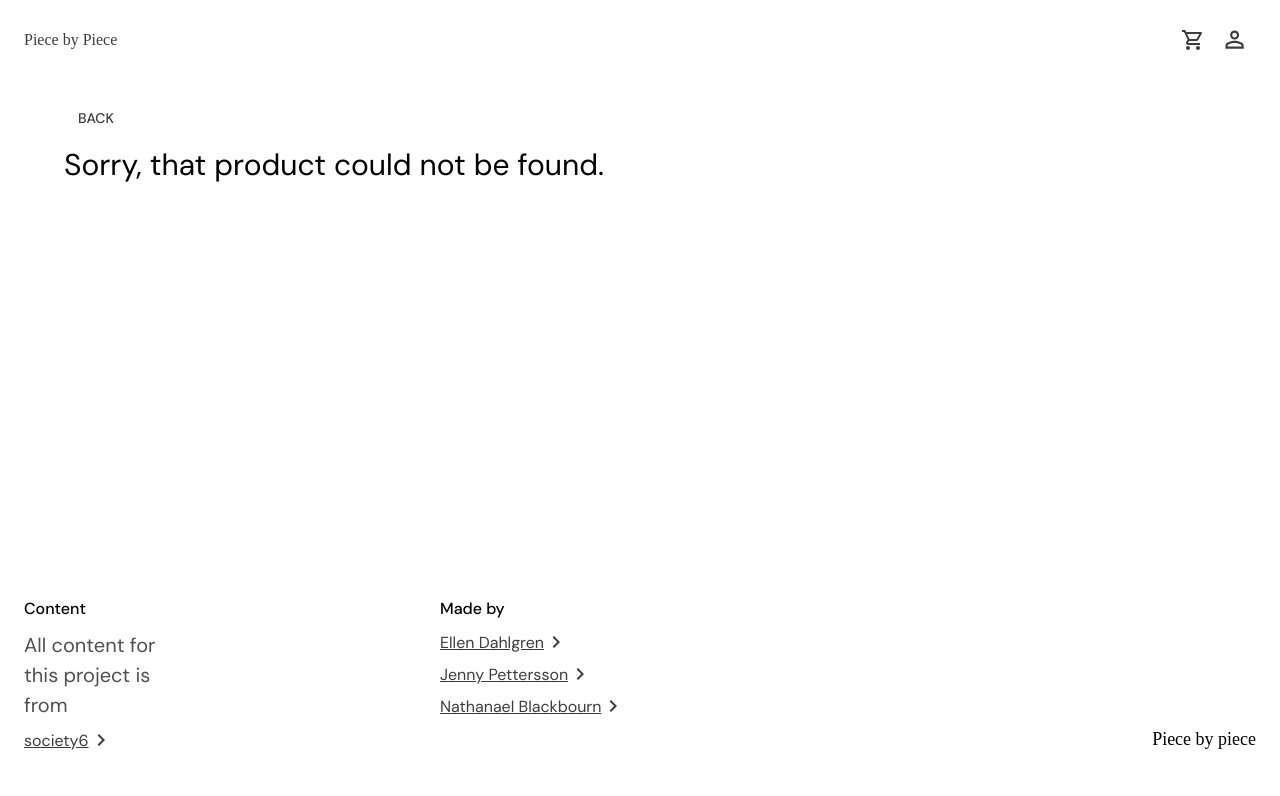
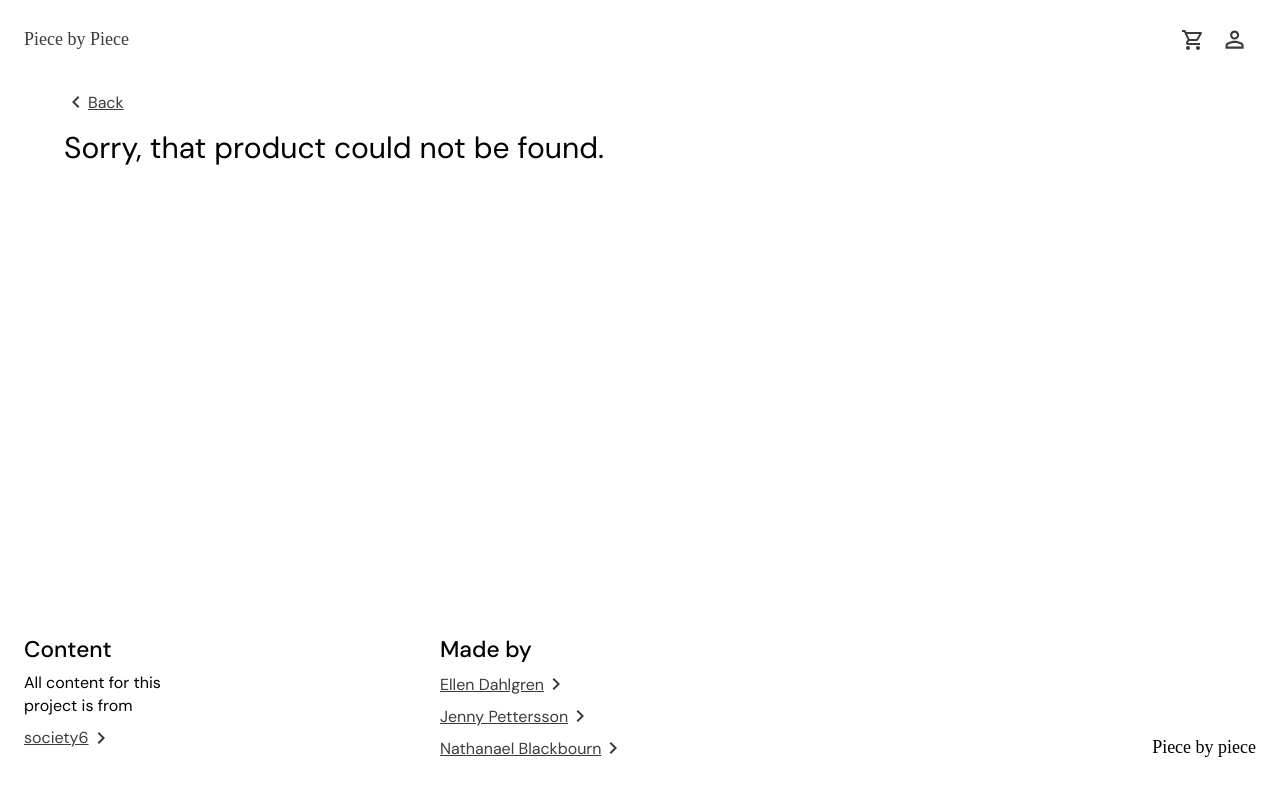
Before and after one commit to jesnagbg/react-webshop-ts-jenny-ellen-nat, a React (Vite) app: page /product/1 in a window 1280 px wide. Shown: the top 796 px of the page. Built offline with nearby package versions, Linux system fonts and the light colour scheme.

Commit message:
small style changes, mostly change type of heading to get the right font size

```diff
--- a/src/components/AdminCard.tsx
+++ b/src/components/AdminCard.tsx
@@ -5,7 +5,7 @@ import {
   CardContent,
   CardMedia,
   IconButton,
-  Typography
+  Typography,
 } from '@mui/material';
 import { useRef, useState } from 'react';
 import { Link } from 'react-router-dom';
@@ -48,7 +48,7 @@ export default function AdminCard({ product }: Props) {
       <Box sx={styledBox}>
         <CardContent sx={styledCardContent}>
           <Typography
-            variant="h5"
+            variant="h4"
             data-cy="product-title"
           >
             {title}
@@ -80,7 +80,12 @@ export default function AdminCard({ product }: Props) {
           data-cy="admin-edit-product"
           style={styledLink}
         >
-          <Typography sx={styledLink}>Edit</Typography>
+          <Typography
+            variant="h6"
+            sx={styledLink}
+          >
+            Edit
+          </Typography>
         </Link>
       </Box>
     </Card>
@@ -98,6 +103,9 @@ const styledCardMedia = {
 
 const styledCardContent = {
   padding: '0 1rem',
+  display: 'flex',
+  flexDirection: 'column',
+  gap: '10px',
 };
 
 const styledBox = {
@@ -129,7 +137,5 @@ const rightContainer = {
 const styledLink = {
   textDecorationColor: theme.palette.primary.main,
   color: theme.palette.primary.main,
-  display: 'flex',
-  alignItems: 'center',
   fontFamily: 'DM Sans',
 };
--- a/src/components/AdminProductForm.tsx
+++ b/src/components/AdminProductForm.tsx
@@ -1,5 +1,11 @@
 import {
-  Box, Dialog, DialogActions, DialogContent, DialogTitle, FormHelperTextProps, TextField
+  Box,
+  Dialog,
+  DialogActions,
+  DialogContent,
+  DialogTitle,
+  FormHelperTextProps,
+  TextField,
 } from '@mui/material';
 import { useFormik } from 'formik';
 import { useNavigate, useParams } from 'react-router-dom';
@@ -22,7 +28,7 @@ const validationSchema = yup.object({
     .string()
     .min(2, 'Title must be at least two characters')
     .required('Title required'),
-    image: yup
+  image: yup
     .string()
     .url('Image must be a valid URL')
     .required('Image required'),
@@ -116,7 +122,9 @@ export default function AdminProductForm({
         maxWidth="sm"
         fullWidth
       >
-        <DialogTitle>{isEdit ? 'Edit item' : 'Add new item'}</DialogTitle>
+        <DialogTitle variant="h4">
+          {isEdit ? 'Edit item' : 'Add new item'}
+        </DialogTitle>
         <DialogContent>
           <Box
             component="form"
--- a/src/components/CheckoutCard.tsx
+++ b/src/components/CheckoutCard.tsx
@@ -42,7 +42,7 @@ export default function CheckoutCard({ item, readonly }: Props) {
         <CardContent sx={styledCardContent}>
           <Typography
             data-cy="product-title"
-            variant="h5"
+            variant="h4"
           >
             {item.title}
           </Typography>
--- a/src/components/Footer.tsx
+++ b/src/components/Footer.tsx
@@ -19,9 +19,9 @@ export default function Footer() {
             xl={4}
             sx={styledGridBox}
           >
-            <Typography variant="h6">Content</Typography>
+            <Typography variant="h4">Content</Typography>
             <Typography
-              variant="body1"
+              variant="body2"
               sx={styledParagraph}
             >
               All content for this project is from
@@ -43,7 +43,7 @@ export default function Footer() {
             xl={4}
             sx={styledGridBox}
           >
-            <Typography variant="h6">Made by</Typography>
+            <Typography variant="h4">Made by</Typography>
             <Link
               href="https://github.com/ellensofia"
               sx={styledLink}
@@ -98,6 +98,7 @@ const styledLink = {
 
 const styledParagraph = {
   maxWidth: '150px',
+  fontSize: '16px',
 };
 
 const styledGridBox = {
@@ -110,8 +111,8 @@ const styledGridBox = {
 };
 
 const styledContainer = {
-  paddingBottom: '3rem',
-  paddingTop: '3rem',
+  paddingBottom: '2.5rem',
+  paddingTop: '2.5rem',
 };
 
 const styledLogo = {
--- a/src/components/Header.tsx
+++ b/src/components/Header.tsx
@@ -46,7 +46,7 @@ export default function Header() {
           sx={styledLink}
         >
           <Typography
-            variant="h6"
+            variant="h5"
             sx={styledLogo}
           >
             Piece by Piece
--- a/src/components/ProductDescription.tsx
+++ b/src/components/ProductDescription.tsx
@@ -12,7 +12,7 @@ export default function ProductDescription({
     <Box>
       <Box sx={styledHeadings}>
         <Typography
-          variant="h4"
+          variant="h3"
           data-cy="product-title"
         >
           {title}
@@ -37,6 +37,5 @@ const styledHeadings = {
 };
 
 const styledParagraph = {
-  fontSize: '20px',
   marginBottom: '1.2rem',
 };
--- a/src/components/StartCard.tsx
+++ b/src/components/StartCard.tsx
@@ -6,7 +6,7 @@ import {
   CardMedia,
   Grid,
   IconButton,
-  Typography
+  Typography,
 } from '@mui/material';
 import { useState } from 'react';
 import { useNavigate } from 'react-router';
@@ -74,7 +74,7 @@ export default function StartCard({ product }: Props) {
             sx={linkedBoxStyling}
           >
             <Typography
-              variant="h5"
+              variant="h6"
               sx={titleStyling}
               data-cy="product-title"
             >
@@ -135,7 +135,6 @@ const shoppingButton = {
 const titleStyling = {
   fontFamily: theme.typography.fontFamily,
   fontWeight: 500,
-  fontSize: theme.typography.body1.fontSize,
 };
 
 const priceStyling = {
--- a/src/pages/Confirmation.tsx
+++ b/src/pages/Confirmation.tsx
@@ -33,7 +33,7 @@ export default function Confirmation() {
             Thank you for your order!
           </Typography>
           <Typography
-            variant="body2"
+            variant="body1"
             sx={styledType}
           >
             Dear {order.deliveryAddress.name}, thank you for your order! We are
@@ -48,7 +48,12 @@ export default function Confirmation() {
           xs={12}
           md={6}
         >
-          <Typography variant="h4">Order #{order.id}</Typography>
+          <Typography
+            sx={styledOrderTitle}
+            variant="h4"
+          >
+            Order #{order.id}
+          </Typography>
           <Divider />
           {order.cart.map((item) => {
             return (
@@ -124,3 +129,7 @@ const styledButton = {
   marginTop: '2rem',
   border: '1px solid black',
 };
+
+const styledOrderTitle = {
+  marginBottom: '1rem',
+};
--- a/src/pages/Product.tsx
+++ b/src/pages/Product.tsx
@@ -1,10 +1,12 @@
-import { Box, Button, Container, Grid, Typography } from '@mui/material';
+import KeyboardArrowLeft from '@mui/icons-material/KeyboardArrowLeft';
+import { Box, Container, Grid, Link, Typography } from '@mui/material';
 import { Fragment } from 'react';
-import { useNavigate, useParams } from 'react-router-dom';
+import { Link as RouterLink, useNavigate, useParams } from 'react-router-dom';
 import ProductAdd from '../components/ProductAdd';
 import ProductDescription from '../components/ProductDescription';
 import ProductGallery from '../components/ProductGallery';
 import { useProducts } from '../contexts/ProductsContext';
+import { theme } from '../theme';
 
 export default function Product() {
   const { id } = useParams<{ id: string }>();
@@ -17,12 +19,14 @@ export default function Product() {
       maxWidth={'lg'}
       sx={styledContainer}
     >
-      <Button
-        sx={styledButton}
-        onClick={() => navigate(-1)}
+      <Link
+        component={RouterLink}
+        sx={StyledLink}
+        to="/"
       >
+        <KeyboardArrowLeft />
         Back
-      </Button>
+      </Link>
       {product ? (
         <Fragment>
           <Grid
@@ -58,13 +62,9 @@ export default function Product() {
 }
 
 const styledContainer = {
-  marginTop: '100px',
+  marginTop: '90px',
   position: 'relative',
   maxWidth: '1200px',
-};
-
-const styledButton = {
-  margin: '0 0 10px 0',
 };
 
 const styledAddProducts = {
@@ -78,3 +78,12 @@ const styledAddProducts = {
     bottom: 0,
   },
 };
+
+const StyledLink = {
+  display: 'flex',
+  fontFamily: theme.typography.fontFamily,
+  alignItems: 'center',
+  width: 'fit-content',
+  marginBottom: '1rem',
+  textDecorationColor: theme.palette.primary.main,
+};
```
